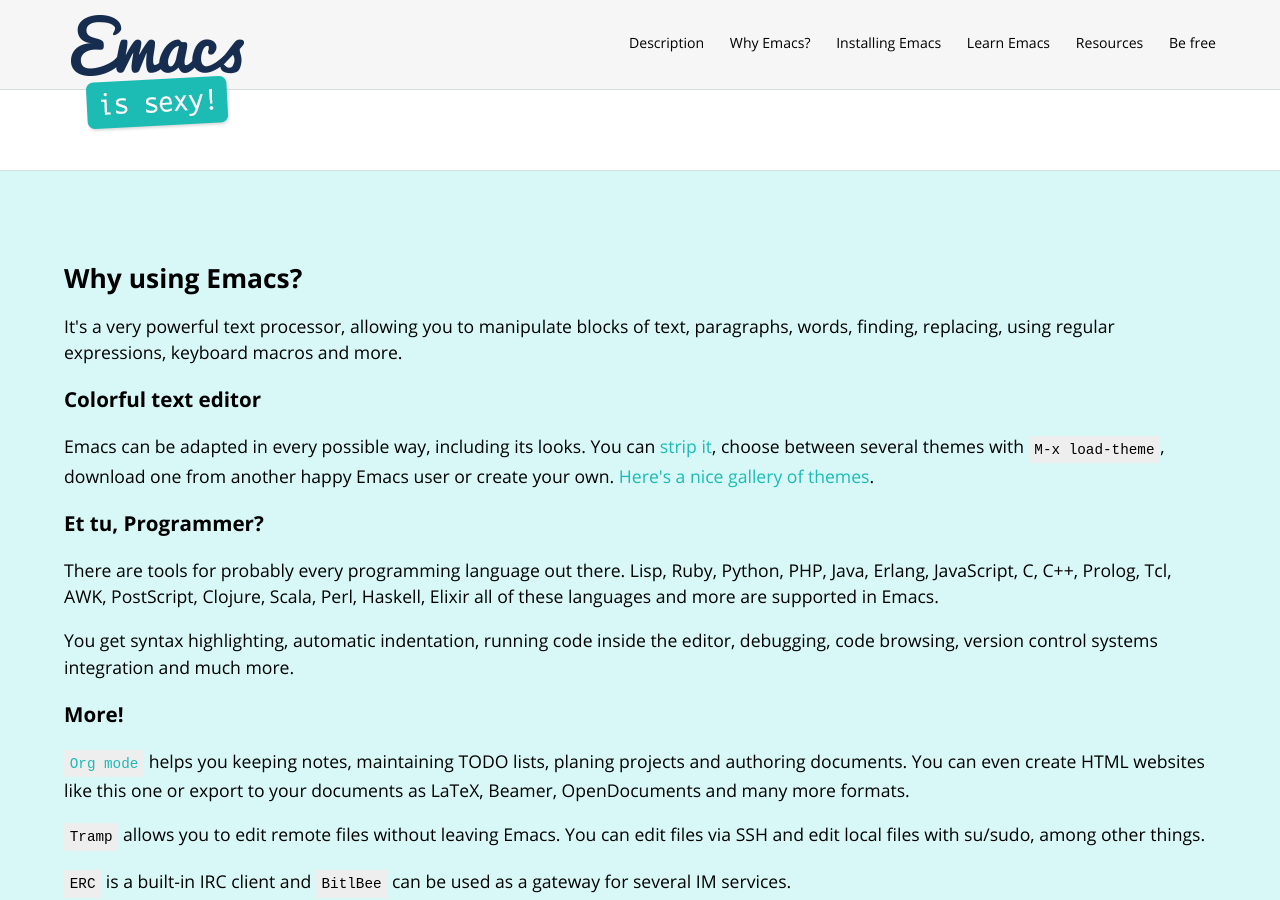
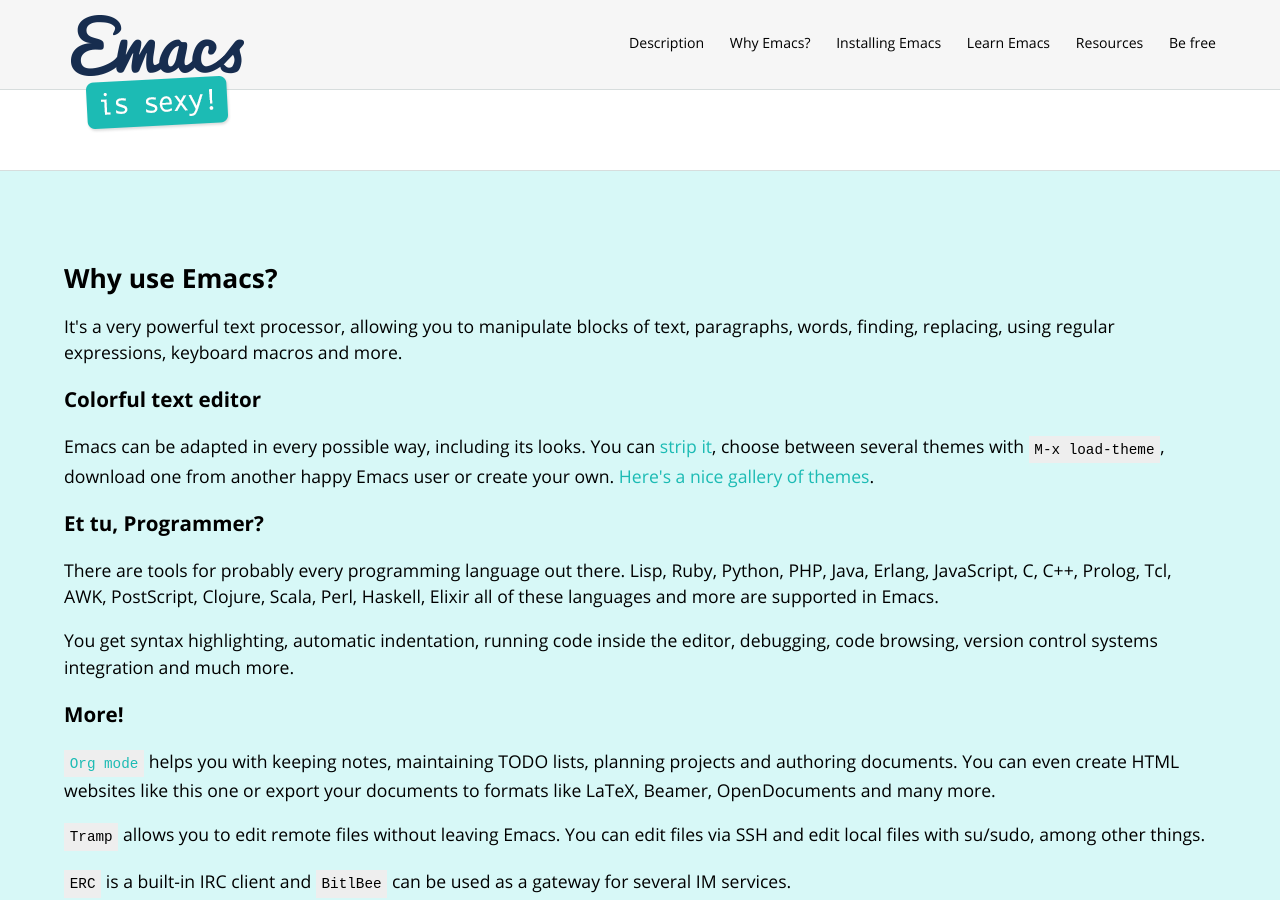
Before and after one commit to picandocodigo/emacs.sexy, a Jekyll site: the page built from index.html, in a window 1280 px wide and 900 px high, scrolled down 434 px. Built offline with Jekyll 4.4.1, drawn with Linux system fonts in a browser that asks for light colours; nearby versions of some CDN libraries.

Commit message:
Fix some spelling and grammar

```diff
--- a/index.html
+++ b/index.html
@@ -46,7 +46,7 @@
 <section class="lightGreen">
   <span id="_why"></span>
   <div>
-    <h2>Why using Emacs?</h2>
+    <h2>Why use Emacs?</h2>
     It's a very powerful text processor, allowing you to manipulate
     blocks of text, paragraphs, words, finding, replacing, using
     regular expressions, keyboard macros and more.
@@ -75,10 +75,10 @@
     <h3>More!</h3>
     <p>
       <code><a href="http://orgmode.org/">Org mode</a></code> helps
-      you keeping notes, maintaining TODO lists, planing projects and
+      you with keeping notes, maintaining TODO lists, planning projects and
       authoring documents. You can even create HTML websites like this
-      one or export to your documents as LaTeX, Beamer, OpenDocuments
-      and many more formats.
+      one or export your documents to formats like LaTeX, Beamer, OpenDocuments
+      and many more.
     </p>
     <p>
       <code>Tramp</code> allows you to edit remote files without
```
